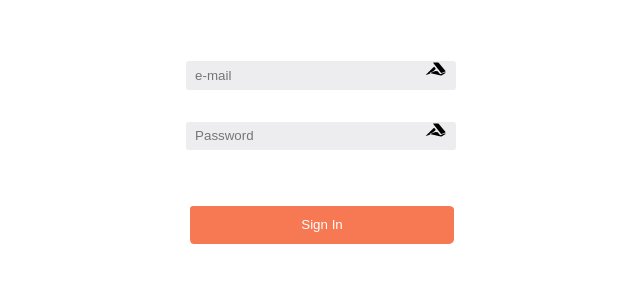
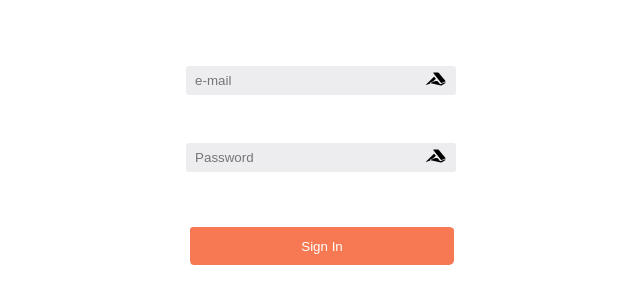
Before and after one commit to MatyldaB94/Expanso, a website: page SignIn/index.html in a window 1280 px wide. Shown: the part 206-510 px from the top of the page, without its empty margins (319-959 px from the left). Drawn offline with Linux system fonts and the light colour scheme.

Commit message:
refactor: add new class and style in SignIn.css

```diff
--- a/SignIn/SignIn.css
+++ b/SignIn/SignIn.css
@@ -2,12 +2,12 @@
     font-family: system-ui, -apple-system, BlinkMacSystemFont, 'Segoe UI', Roboto, Oxygen, Ubuntu, Cantarell, 'Open Sans', 'Helvetica Neue', sans-serif;
     text-align: center;
     margin-top: 5em;
-    margin-bottom: 1em;
+
 }
 
 .information {
     text-align: center;
-    padding-top: 2em;
+    padding-top: 3em;
     border-style: none;
 }
 
@@ -39,14 +39,9 @@
     text-align: center;
 }
 
+
 .icon {
-    position: relative;
-    display: inline-block;
-
+    position: absolute;
+    padding-top: 5px;
+    margin-left: 15em;
 }
-
-.mati {
-    position: absolute;
-
-    padding-left: 15em;
-}
--- a/SignIn/index.html
+++ b/SignIn/index.html
@@ -26,11 +26,11 @@
             <h1 class="title" id="title">Sign In</h1>
         </header>
         <div class="information">
-            <i class="fab fa-accusoft mati"></i>
+            <i class="fab fa-accusoft icon"></i>
             <input class="kolor" type="text" id="email" placeholder="  e-mail" required>
         </div>
         <div class="information">
-            <i class="fab fa-accusoft mati"></i>
+            <i class="fab fa-accusoft icon"></i>
             <label for="password" id="password"></label>
             <input class="kolor" type="text" id="password" placeholder="  Password" required>
         </div>
```
